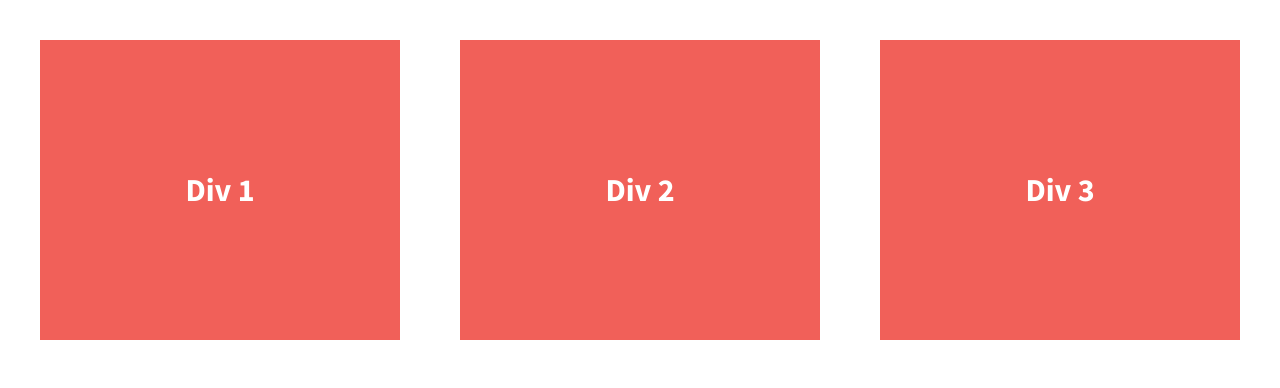
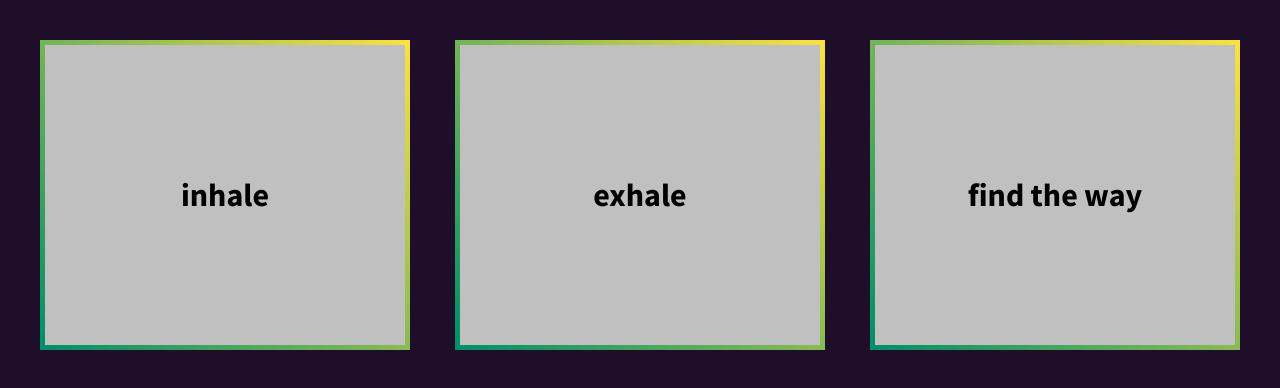
Before and after one commit to jongran78/centering-divs-flexbox, a plain HTML site: page index.html in a window 1280 px wide. Drawn offline with nearby package versions, Linux system fonts and the light colour scheme.

Commit message:
Initial commit

```diff
--- a/css/main.css
+++ b/css/main.css
@@ -97,7 +97,7 @@ textarea {
 
 
 html {
-  background-color: #fff;
+  background-color: #1F0E2A;
   height: 100%;
 }
 
@@ -106,6 +106,7 @@ body {
   padding: 2em;
   font-size: 1.25em;
   height: 100%;
+
 }
 
 .wrapper {
@@ -117,10 +118,14 @@ body {
 
 .div-1, .div-2, .div-3 {
   /*give the divs a width of 30%, add display:flex, set justify-content and align-items to center*/
-  color: #fff;
+  color: black;
   line-height: 1.5em;
   font-size: 1.6em;
-  background-color: #f16059;
+  background-color: silver;
+  border-image-source: linear-gradient(45deg, rgb(0,143,104), rgb(250,224,66));
+  border-image-slice: 1;
+  border: 5px solid;
+  border-image: linear-gradient(45deg, rgb(0,143,104), rgb(250,224,66)) 1;
   height: 300px;
   display: flex;
   width: 30%;
--- a/index.html
+++ b/index.html
@@ -23,13 +23,13 @@
 
         <section class="wrapper">
             <div class="div-1">
-                Div 1
+                inhale
             </div>
             <div class="div-2">
-                Div 2
+                exhale
             </div>
             <div class="div-3">
-                Div 3
+                find the way
             </div>
         </section>
 
```
